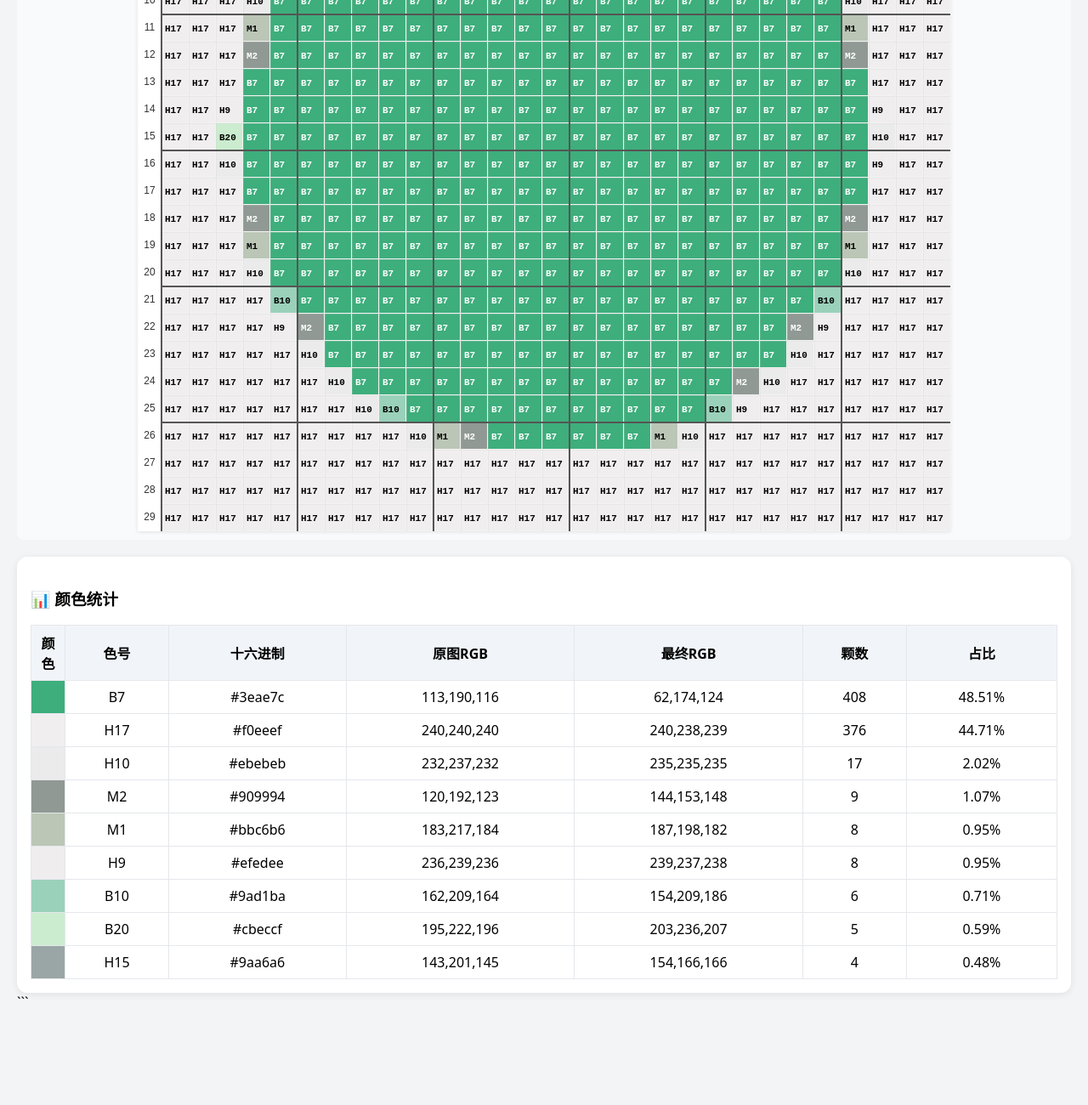
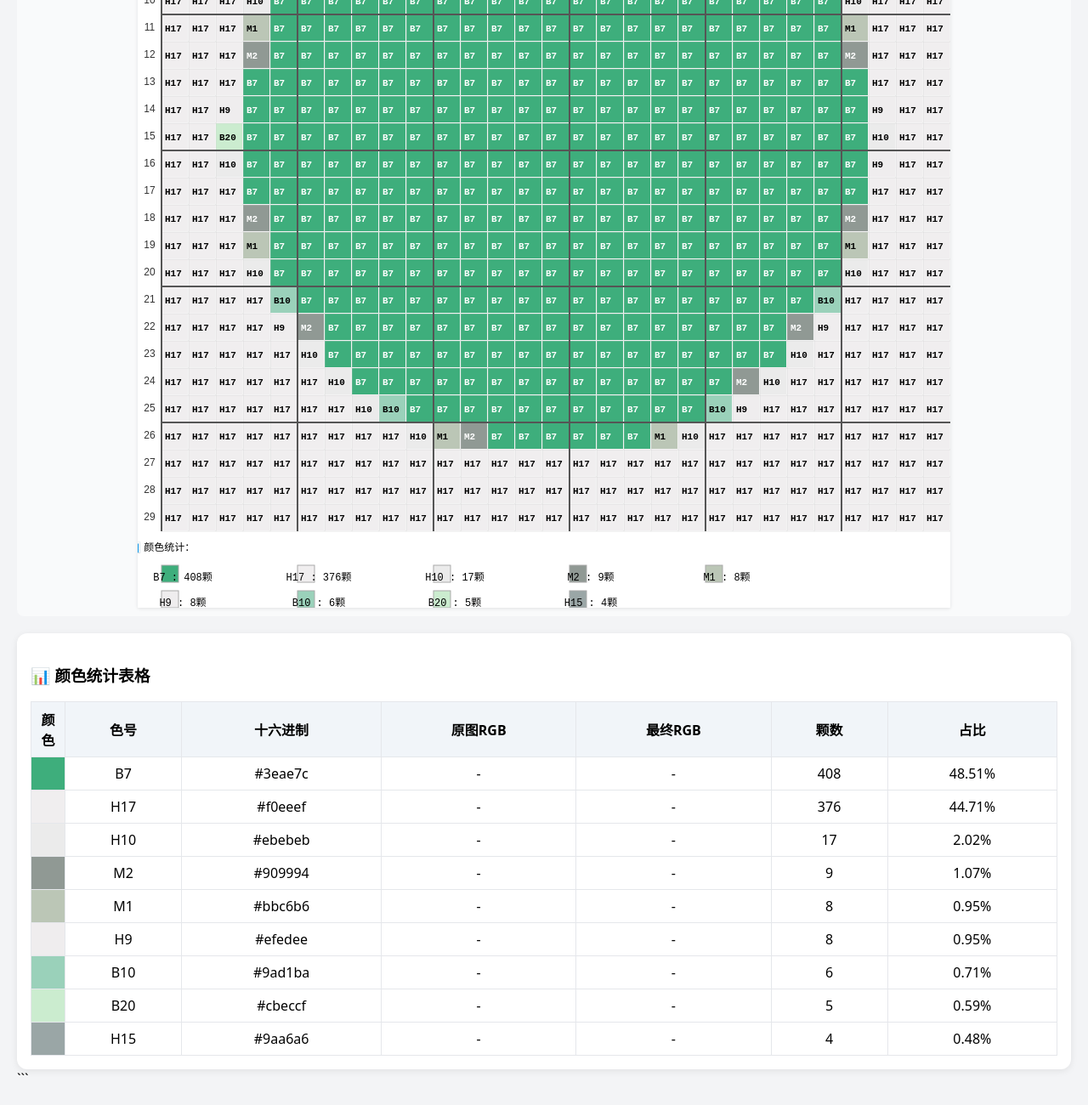
Before and after one commit to 1552737297/1552737297.github.io, a plain HTML site: page index.html in a window 1280 px wide. Shown: the part 967-2267 px from the top of the page at 85% size. Before the commit the page ends 2177 px from the top, so only its background shows below. Drawn offline with Linux system fonts and the light colour scheme.

Commit message:
Update index.html

```diff
--- a/index.html
+++ b/index.html
@@ -3,7 +3,7 @@
 <head>
 <meta charset="UTF-8">
 <meta name="viewport" content="width=device-width, initial-scale=1.0"/>
-<title>拼豆图纸生成器（不等比例·矩形网格）</title>
+<title>拼豆图纸生成器（含统计图例）</title>
 <style>
 *{box-sizing:border-box;font-family:system-ui,-apple-system,Segoe UI,Roboto,Helvetica,Arial,sans-serif}
 body{background:#f3f4f6;margin:0;padding:20px}
@@ -38,8 +38,8 @@ th{background:#f1f5f9}
 <body>
 <div class="container">
   <div class="header">
-    <h1>🧩 拼豆图纸生成器（不等比例·矩形网格）</h1>
-    <p>支持任意宽×高矩形图纸 · 5x5定位网格 · 坐标轴 · 色号匹配</p>
+    <h1>🧩 拼豆图纸生成器（含统计图例）</h1>
+    <p>图纸自带颜色统计图例 · 5x5定位网格 · 坐标轴 · 色号匹配</p>
   </div>
   <div class="card">
     <div class="flex">
@@ -61,6 +61,7 @@ th{background:#f1f5f9}
       <div>去白阈值：<input type="number" id="whiteThreshold" value="240" min="200" max="255"></div>
       <div><label><input type="checkbox" id="flipX"> 左右反转</label></div>
       <div><label><input type="checkbox" id="useColorMatch" checked> 使用真实色卡</label></div>
+      <div><label><input type="checkbox" id="showLegend" checked> 图纸底部显示统计图例</label></div>
       <div>导出缩放：<select id="exportScale"><option value="1">1倍</option><option value="2" selected>2倍</option><option value="4">4倍</option></select></div>
     </div>
 
@@ -97,7 +98,7 @@ th{background:#f1f5f9}
   </div>
 
   <div class="card stat">
-    <h3>📊 颜色统计</h3>
+    <h3>📊 颜色统计表格</h3>
     <table id="statTable">
       <thead><tr><th>颜色</th><th>色号</th><th>十六进制</th><th>原图RGB</th><th>最终RGB</th><th>颗数</th><th>占比</th></thead>
       <tbody id="statBody"></tbody>
@@ -127,7 +128,7 @@ const COLOR_CARD = [
   {code:"B19", r:38, g:138, b:142}, {code:"B20", r:203, g:236, b:207}, {code:"B21", r:24, g:97, b:106},
   {code:"B22", r:10, g:66, b:65}, {code:"B23", r:52, g:59, b:26}, {code:"B24", r:232, g:250, b:166},
   {code:"B25", r:78, g:132, b:109},
-    {code:"C1", r:240, g:254, b:228}, {code:"C2", r:171, g:248, b:254}, {code:"C3", r:26, g:224, b:247},
+   {code:"C1", r:240, g:254, b:228}, {code:"C2", r:171, g:248, b:254}, {code:"C3", r:26, g:224, b:247},
   {code:"C4", r:68, g:205, b:251}, {code:"C5", r:6, g:170, b:223}, {code:"C6", r:84, g:167, b:233},
   {code:"C7", r:57, g:119, b:202}, {code:"C8", r:15, g:82, b:189}, {code:"C9", r:51, g:73, b:195},
   {code:"C10", r:60, g:188, b:227}, {code:"C11", r:42, g:222, b:211}, {code:"C12", r:30, g:51, b:78},
@@ -162,7 +163,7 @@ const COLOR_CARD = [
   {code:"F19", r:190, g:69, b:74}, {code:"F20", r:198, g:148, b:149}, {code:"F21", r:242, g:184, b:198},
   {code:"F22", r:247, g:195, b:208}, {code:"F23", r:237, g:128, b:108}, {code:"F24", r:224, g:157, b:175},
   {code:"F25", r:232, g:72, b:84},
-    {code:"G1", r:255, g:228, b:211}, {code:"G2", r:252, g:198, b:172}, {code:"G3", r:241, g:196, b:165},
+   {code:"G1", r:255, g:228, b:211}, {code:"G2", r:252, g:198, b:172}, {code:"G3", r:241, g:196, b:165},
   {code:"G4", r:220, g:179, b:135}, {code:"G5", r:231, g:179, b:78}, {code:"G6", r:227, g:160, b:20},
   {code:"G7", r:152, g:92, b:58}, {code:"G8", r:113, g:61, b:47}, {code:"G9", r:228, g:182, b:133},
   {code:"G10", r:218, g:140, b:66}, {code:"G11", r:218, g:200, b:152}, {code:"G12", r:254, g:201, b:147},
@@ -193,6 +194,7 @@ function matchColor(r,g,b){let best=null,bestDist=Infinity; for(const col of COL
 const COORD_SIZE = 28;   // 坐标区域宽高
 const CELL_SIZE = 32;     // 每个格子像素
 const GRID_STEP = 5;      // 每5格一条粗线
+const LEGEND_HEIGHT = 80; // 图例区域高度（像素）
 
 // 主应用对象
 const app = {
@@ -208,7 +210,6 @@ const app = {
     this.bindEvents();
     this.loadDemoData();
   },
-
   bindEvents(){
     document.getElementById('fileInput').onchange = e => this.handleImageUpload(e);
     document.getElementById('gridFileInput').onchange = e => this.handleGridImageUpload(e);
@@ -225,6 +226,7 @@ const app = {
     if(show) el.classList.add('show');
     else el.classList.remove('show');
   },
+
   handleImageUpload(e){
     const file = e.target.files[0];
     if(!file) return;
@@ -235,7 +237,6 @@ const app = {
     };
     img.src = URL.createObjectURL(file);
   },
-
   handleGridImageUpload(e){
     const file = e.target.files[0];
     if(!file) return;
@@ -265,8 +266,63 @@ const app = {
     this.pixels = [];
     this.updateStat();
   },
-  // 核心渲染：绘制矩形格子 + 网格线 + 坐标
-  renderWithCoordinates(pixels, ctx, canvasWidth, canvasHeight, drawCoordinates = true){
+  // 获取颜色统计数组（按颗数降序）
+  getColorStats(){
+    if(!this.pixels.length) return [];
+    const height = this.pixels.length;
+    const width = this.pixels[0].length;
+    const colorMap = new Map();
+    for(let y=0; y<height; y++){
+      for(let x=0; x<width; x++){
+        const p = this.pixels[y][x];
+        const key = `${p.r},${p.g},${p.b}`;
+        if(!colorMap.has(key)) colorMap.set(key, {code:p.code, r:p.r, g:p.g, b:p.b, cnt:0});
+        colorMap.get(key).cnt++;
+      }
+    }
+    return Array.from(colorMap.values()).sort((a,b)=>b.cnt - a.cnt);
+  },
+
+  // 绘制图例到Canvas底部
+  drawLegend(ctx, stats, totalWidth, totalHeight, startY){
+    if(!stats.length) return startY;
+    const showLegend = document.getElementById('showLegend').checked;
+    if(!showLegend) return startY;
+
+    const legendX = COORD_SIZE;
+    let currentY = startY + 10;
+    const swatchSize = 20;
+    const padding = 10;
+    const colWidth = 160;
+    const colsPerRow = Math.floor((totalWidth - COORD_SIZE) / colWidth);
+    if(colsPerRow < 1) return startY;
+
+    ctx.font = "12px sans-serif";
+    ctx.fillStyle = "#000";
+    ctx.fillText("📊 颜色统计：", legendX, currentY);
+    currentY += 20;
+
+    for(let i=0; i<stats.length; i++){
+      const s = stats[i];
+      const col = i % colsPerRow;
+      const row = Math.floor(i / colsPerRow);
+      const x = legendX + col * colWidth;
+      const y = currentY + row * 30;
+      // 色块
+      ctx.fillStyle = `rgb(${s.r},${s.g},${s.b})`;
+      ctx.fillRect(x, y, swatchSize, swatchSize);
+      ctx.strokeStyle = "#aaa";
+      ctx.strokeRect(x, y, swatchSize, swatchSize);
+      // 文字
+      ctx.fillStyle = "#000";
+      ctx.font = "12px monospace";
+      const codeText = s.code ? s.code : rgbToHex(s.r,s.g,s.b).slice(1);
+      ctx.fillText(`${codeText} : ${s.cnt}颗`, x + swatchSize + 5, y + 15);
+    }
+    const rowsUsed = Math.ceil(stats.length / colsPerRow);
+    return startY + 20 + rowsUsed * 30;
+  },  // 核心渲染：绘制矩形格子 + 网格线 + 坐标 + 图例
+  renderWithCoordinates(pixels, ctx, canvasWidth, canvasHeight, drawCoordinates = true, includeLegend = true){
     const height = pixels.length;
     if(height===0) return;
     const width = pixels[0].length;
@@ -287,10 +343,10 @@ const app = {
         ctx.fillText(displayText, COORD_SIZE + x*CELL_SIZE + 4, COORD_SIZE + y*CELL_SIZE + 20);
       }
     }
-    // 3. 绘制网格线（先细后粗，粗线覆盖细线）
+    // 3. 绘制网格线（先细后粗）
     ctx.save();
     ctx.beginPath();
-    // 3.1 细线 (0.5px 浅灰)
+    // 细线
     ctx.lineWidth = 0.5;
     ctx.strokeStyle = "#cccccc";
     for(let i=0; i<=width; i++){
@@ -307,7 +363,7 @@ const app = {
       ctx.lineTo(COORD_SIZE + gridWidth, pos);
       ctx.stroke();
     }
-    // 3.2 每5格粗线 (2px 深灰)
+    // 粗线（每5格）
     ctx.lineWidth = 2;
     ctx.strokeStyle = "#555555";
     for(let i=0; i<=width; i+=GRID_STEP){
@@ -317,7 +373,7 @@ const app = {
       ctx.lineTo(pos, COORD_SIZE + gridHeight);
       ctx.stroke();
     }
-    for(let i=0; i<=height; i+=GRID_STEP){
+      for(let i=0; i<=height; i+=GRID_STEP){
       const pos = COORD_SIZE + i * CELL_SIZE;
       ctx.beginPath();
       ctx.moveTo(COORD_SIZE, pos);
@@ -325,37 +381,49 @@ const app = {
       ctx.stroke();
     }
     ctx.restore();
-    // 4. 绘制坐标轴数字
+    // 4. 坐标轴
     if(drawCoordinates){
       ctx.fillStyle = "#333333";
       ctx.font = "12px sans-serif";
       ctx.textAlign = "center";
       ctx.textBaseline = "middle";
-      // 顶部列号
       for(let x=0; x<width; x++){
         ctx.fillText((x+1).toString(), COORD_SIZE + x*CELL_SIZE + CELL_SIZE/2, COORD_SIZE/2);
       }
-      // 左侧行号
       for(let y=0; y<height; y++){
         ctx.fillText((y+1).toString(), COORD_SIZE/2, COORD_SIZE + y*CELL_SIZE + CELL_SIZE/2);
       }
-      // 原点0
       ctx.fillStyle = "#666";
       ctx.font = "10px sans-serif";
       ctx.fillText("0", COORD_SIZE/2, COORD_SIZE/2);
+    }
+    // 5. 图例（如果需要）
+    if(includeLegend){
+      const stats = this.getColorStats();
+      const legendStartY = COORD_SIZE + gridHeight + 10;
+      if(legendStartY + 20 < canvasHeight){
+        this.drawLegend(ctx, stats, canvasWidth, canvasHeight, legendStartY);
+      }
     }
   },
   renderCanvas(){
     const height = this.pixels.length;
     if(height===0) return;
     const width = this.pixels[0].length;
+    const showLegend = document.getElementById('showLegend').checked;
     const canvas = document.getElementById('gridCanvas');
+    let totalHeight = COORD_SIZE + height * CELL_SIZE;
+    if(showLegend){
+      const stats = this.getColorStats();
+      const colsPerRow = Math.max(1, Math.floor((COORD_SIZE + width * CELL_SIZE) / 160));
+      const rowsNeeded = Math.ceil(stats.length / colsPerRow);
+      totalHeight += 20 + rowsNeeded * 30 + 10;
+    }
     const totalWidth = COORD_SIZE + width * CELL_SIZE;
-    const totalHeight = COORD_SIZE + height * CELL_SIZE;
     canvas.width = totalWidth;
     canvas.height = totalHeight;
     const ctx = canvas.getContext('2d');
-    this.renderWithCoordinates(this.pixels, ctx, totalWidth, totalHeight, true);
+    this.renderWithCoordinates(this.pixels, ctx, totalWidth, totalHeight, true, showLegend);
   },
 
   // 普通生成（基于 originalImage）- 支持矩形
@@ -379,6 +447,7 @@ const app = {
     const threshold = parseInt(document.getElementById('whiteThreshold').value);
     const flip = document.getElementById('flipX').checked;
     const useColorMatch = document.getElementById('useColorMatch').checked;
+
     const offCanvas = document.createElement('canvas');
     offCanvas.width = width;
     offCanvas.height = height;
@@ -386,7 +455,6 @@ const app = {
     ctx.drawImage(this.originalImage, 0, 0, width, height);
     const imgData = ctx.getImageData(0, 0, width, height);
     const data = imgData.data;
-
     const newPixels = [];
     for(let y=0; y<height; y++){
       const row = [];
@@ -414,6 +482,7 @@ const app = {
     this.updateStat();
     this.showLoading(false);
   },
+
   // 网格识别生成（基于 gridImage）- 支持矩形
   async recognizeGrid(){
     if(!this.gridImage){
@@ -446,7 +515,6 @@ const app = {
     const useColorMatch = document.getElementById('useColorMatch').checked;
     const threshold = parseInt(document.getElementById('whiteThreshold').value);
     const newPixels = [];
-
     for(let row=0; row<rows; row++){
       const rowPixels = [];
       for(let col=0; col<cols; col++){
@@ -484,6 +552,7 @@ const app = {
       }
       newPixels.push(rowPixels);
     }
+
     if(document.getElementById('flipX').checked){
       for(let y=0; y<newPixels.length; y++) newPixels[y].reverse();
     }
@@ -497,7 +566,6 @@ const app = {
     this.showLoading(false);
     alert(`识别完成！生成 ${cols}×${rows} 图纸`);
   },
-
   onCanvasClick(e){
     const canvas = document.getElementById('gridCanvas');
     const rect = canvas.getBoundingClientRect();
@@ -519,6 +587,7 @@ const app = {
       this.selectedCell = {x,y};
     }
   },
+
   applyCellEdit(){
     if(!this.pixels.length || !this.selectedCell) { alert("请先在网格上点击一个格子"); return; }
     const r = parseInt(document.getElementById('r').value);
@@ -600,33 +669,24 @@ const app = {
   },
 
   updateStat(){
-    if(!this.pixels.length){ document.getElementById('statBody').innerHTML = '<tr><td colspan="7">暂无数据</tr>'; return; }
-    const height = this.pixels.length;
-    const width = this.pixels[0].length;
-    const total = width * height;
-    const colorMap = new Map();
-    for(let y=0; y<height; y++){
-      for(let x=0; x<width; x++){
-        const p = this.pixels[y][x];
-        const key = `${p.r},${p.g},${p.b}`;
-        if(!colorMap.has(key)) colorMap.set(key, {r:p.r,g:p.g,b:p.b, or:p.or, og:p.og, ob:p.ob, cnt:0, code:p.code});
-        colorMap.get(key).cnt++;
-      }
-    }
-    const sorted = Array.from(colorMap.values()).sort((a,b)=>b.cnt-a.cnt);
+    const stats = this.getColorStats();
+    const total = stats.reduce((sum, s) => sum + s.cnt, 0);
     const tbody = document.getElementById('statBody');
     tbody.innerHTML = '';
-    for(const c of sorted){
+    if(stats.length===0){
+      tbody.innerHTML = '<tr><td colspan="7">暂无数据</td></tr>';
+      return;
+    }
+    for(const s of stats){
       const tr = document.createElement('tr');
-      const hex = rgbToHex(c.r,c.g,c.b);
+      const hex = rgbToHex(s.r,s.g,s.b);
       tr.innerHTML = `
         <td style="background:${hex};width:40px"></td>
-        <td>${c.code || '-'}</td>
+        <td>${s.code || '-'}</td>
         <td>${hex}</td>
-        <td>${c.or},${c.og},${c.ob}</td>
-        <td>${c.r},${c.g},${c.b}</td>
-        <td>${c.cnt}</td>
-        <td>${(c.cnt/total*100).toFixed(2)}%</td>
+        <td>-</td><td>-</td>
+        <td>${s.cnt}</td>
+        <td>${((s.cnt/total)*100).toFixed(2)}%</td>
       `;
       tbody.appendChild(tr);
     }
@@ -636,8 +696,17 @@ const app = {
     const height = this.pixels.length;
     const width = this.pixels[0].length;
     const scale = parseInt(document.getElementById('exportScale').value);
-    const outWidth = (COORD_SIZE + width * CELL_SIZE) * scale;
-    const outHeight = (COORD_SIZE + height * CELL_SIZE) * scale;
+    const showLegend = document.getElementById('showLegend').checked;
+    let totalHeight = COORD_SIZE + height * CELL_SIZE;
+    if(showLegend){
+      const stats = this.getColorStats();
+      const colsPerRow = Math.max(1, Math.floor((COORD_SIZE + width * CELL_SIZE) / 160));
+      const rowsNeeded = Math.ceil(stats.length / colsPerRow);
+      totalHeight += 20 + rowsNeeded * 30 + 10;
+    }
+    const totalWidth = COORD_SIZE + width * CELL_SIZE;
+    const outWidth = totalWidth * scale;
+    const outHeight = totalHeight * scale;
     if(outWidth > 16384 || outHeight > 16384){
       alert("导出尺寸过大，请减小缩放倍数或网格尺寸");
       return;
@@ -647,7 +716,7 @@ const app = {
     exportCanvas.height = outHeight;
     const ctx = exportCanvas.getContext('2d');
     ctx.scale(scale, scale);
-    this.renderWithCoordinates(this.pixels, ctx, outWidth/scale, outHeight/scale, true);
+    this.renderWithCoordinates(this.pixels, ctx, totalWidth, totalHeight, true, showLegend);
     const link = document.createElement('a');
     link.download = `拼豆图纸_${width}x${height}.png`;
     link.href = exportCanvas.toDataURL('image/png');
```
